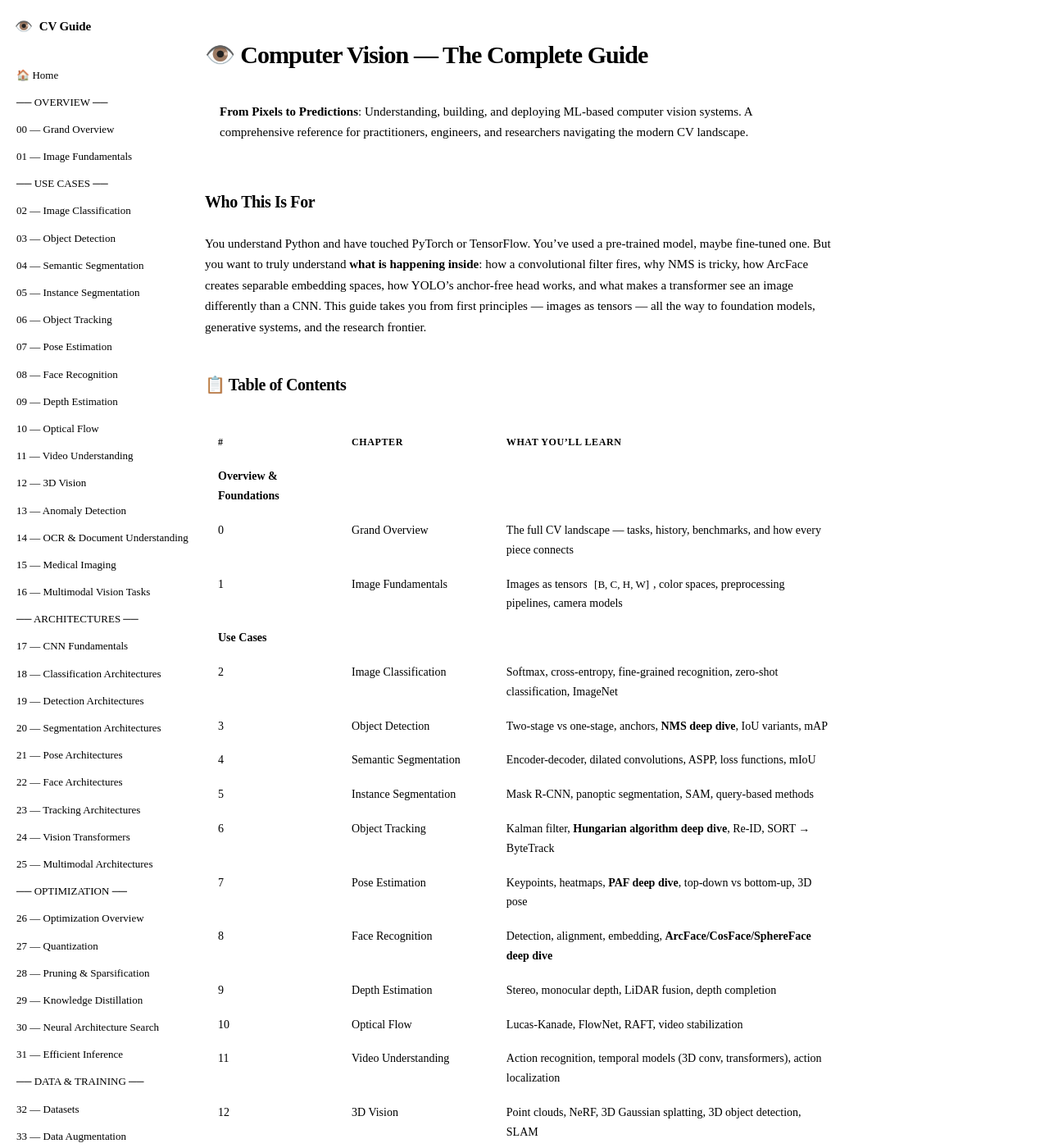
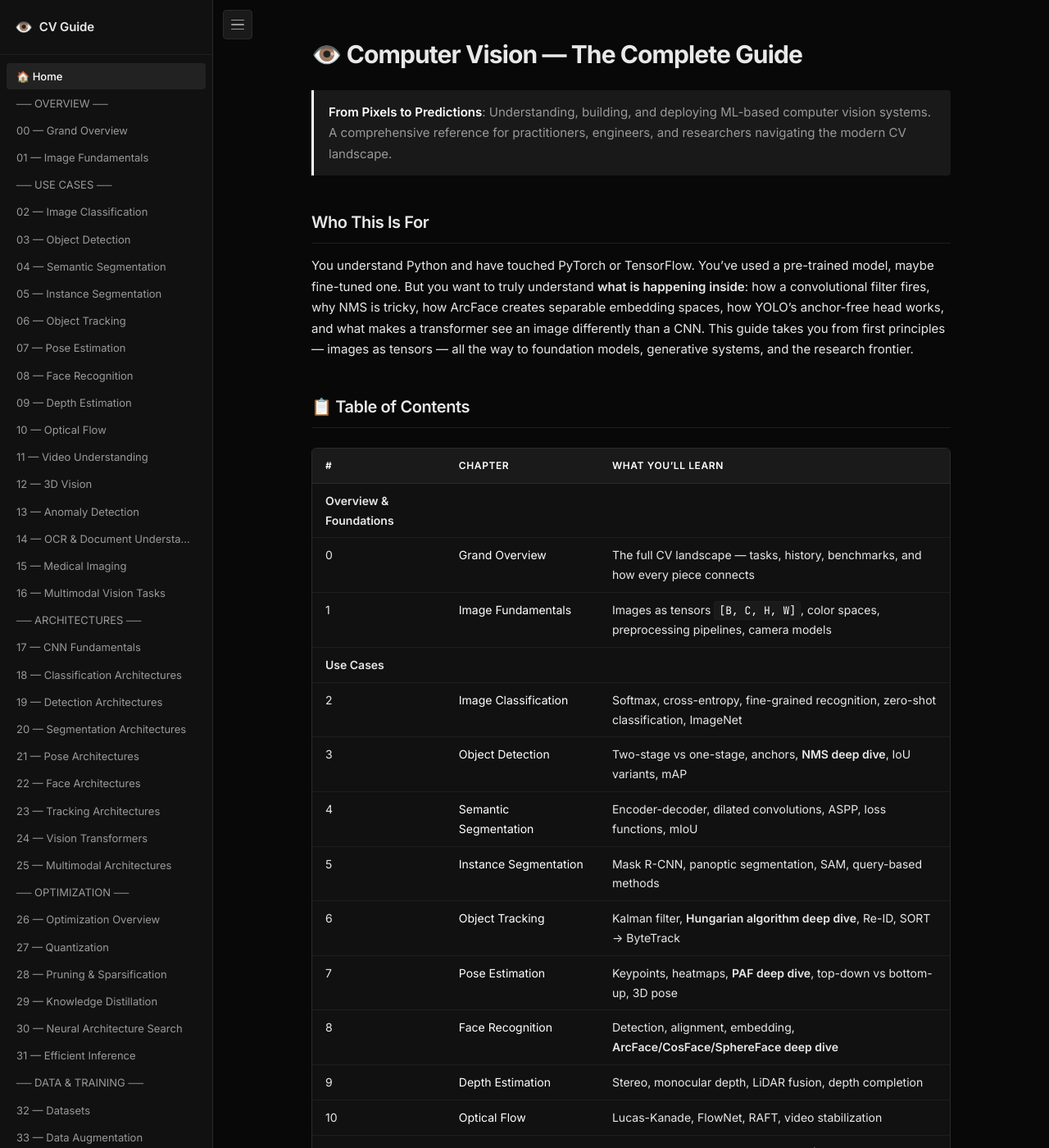
Before and after one commit to karam-nus/vision, a Jekyll site: the page built from README.md, in a window 1280 px wide and 1400 px high. Shown: the whole window at 82% size. Built offline with Jekyll 4.4.1, drawn with Linux system fonts in a browser that asks for light colours.

Commit message:
Switch to dark theme with white accents (fix broken CSS comment, replace blue with white accent)"
Agent-Logs-Url: https://github.com/karam-nus/vision/sessions/77c93179-e10f-48cf-ad93-5e6e309893a5

Co-authored-by: karam-nus <20185103+karam-nus@users.noreply.github.com>

```diff
--- a/assets/css/style.css
+++ b/assets/css/style.css
@@ -1,4 +1,5 @@
-   Dark Theme — Computer Vision Guide (Blue Accent)
+   /* ============================================================
+   Dark Theme — Computer Vision Guide (White Accent)
    ============================================================ */
 
 /* --- Custom Properties --- */
@@ -7,7 +8,7 @@
   --bg-surface:     #111111;
   --bg-elevated:    #1a1a1a;
   --bg-code:        #0f0f0f;
-  --bg-highlight:   #0f1520;
+  --bg-highlight:   #141414;
 
   --border:         #2a2a2a;
   --border-subtle:  #1e1e1e;
@@ -16,10 +17,10 @@
   --text-secondary: #999999;
   --text-muted:     #555555;
 
-  --accent:         #3b82f6;
-  --accent-dim:     #2563eb;
-  --accent-glow:    rgba(59, 130, 246, 0.15);
-  --accent-subtle:  rgba(59, 130, 246, 0.08);
+  --accent:         #ffffff;
+  --accent-dim:     #cccccc;
+  --accent-glow:    rgba(255, 255, 255, 0.12);
+  --accent-subtle:  rgba(255, 255, 255, 0.07);
 
   --green:          #22c55e;
   --teal:           #14b8a6;
@@ -1190,7 +1191,7 @@ body {
 
 /* Dimension-specific colors */
 .tensor-shape .ts-dim.batch   { background: rgba(34, 197, 94, 0.12); color: var(--green); border: 1px solid rgba(34, 197, 94, 0.25); }
-.tensor-shape .ts-dim.seq     { background: var(--accent-subtle); color: var(--accent); border: 1px solid rgba(59, 130, 246, 0.25); }
+.tensor-shape .ts-dim.seq     { background: var(--accent-subtle); color: var(--accent); border: 1px solid rgba(255, 255, 255, 0.2); }
 .tensor-shape .ts-dim.feature { background: rgba(168, 85, 247, 0.12); color: var(--purple); border: 1px solid rgba(168, 85, 247, 0.25); }
 .tensor-shape .ts-dim.heads   { background: rgba(249, 115, 22, 0.12); color: var(--orange); border: 1px solid rgba(249, 115, 22, 0.25); }
 .tensor-shape .ts-dim.vocab   { background: rgba(236, 72, 153, 0.12); color: var(--pink); border: 1px solid rgba(236, 72, 153, 0.25); }
```
